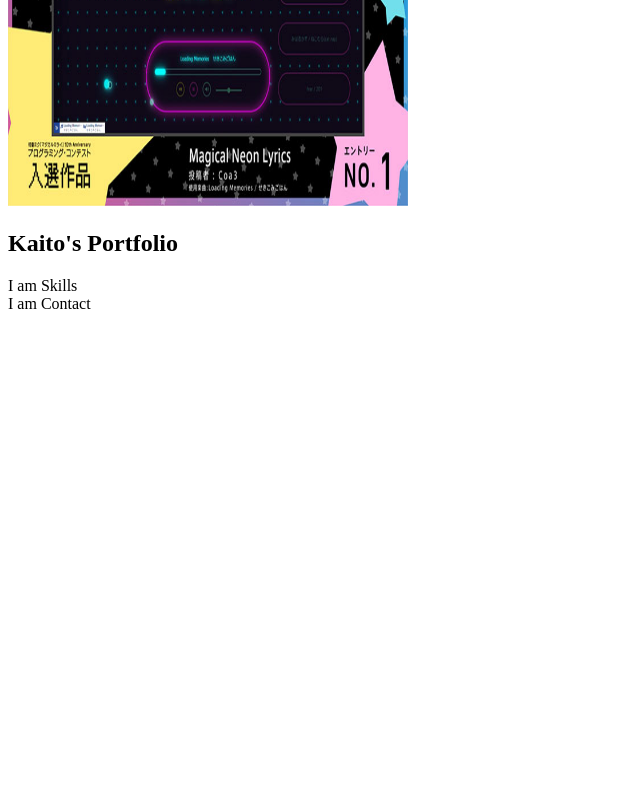
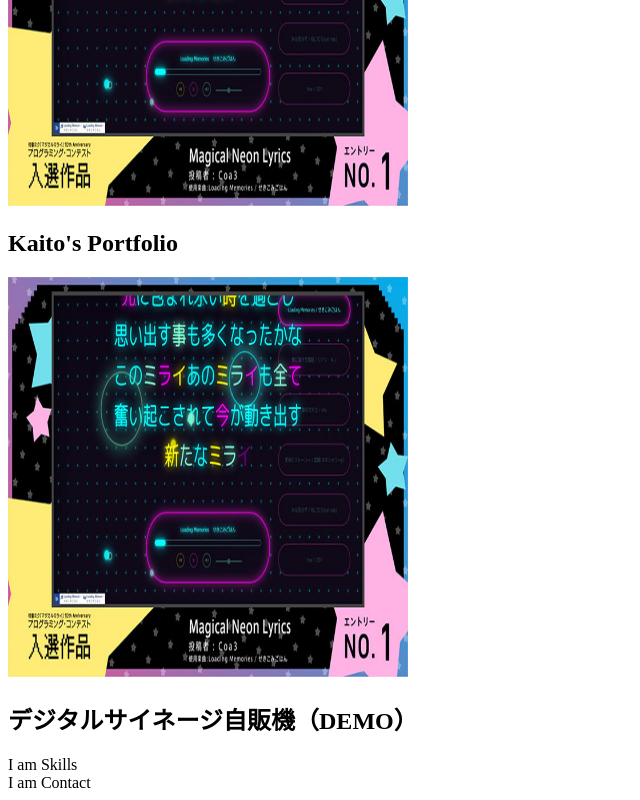
Before and after one commit to lovecoal0928/portfolio-v2, a Next.js app: page / in a window 1280 px wide. Shown: the part 3138-3938 px from the top of the page, without its empty margins (0-640 px from the left). Before the commit the page ends 3459 px from the top, so only its background shows below. Built offline with nearby package versions, Linux system fonts and the light colour scheme.

Commit message:
add プロジェクト５

```diff
--- a/public/projects.json
+++ b/public/projects.json
@@ -34,5 +34,14 @@
         "url":"https://magicalmirai.com/10th/procon/entry_10th_app/entry_app01/",
         "repo":"https://github.com/lovecoal0928/portfolio-v2",
         "lang":["Nextjs","TypeScript","Tailwindcss"]
+    },
+    {
+        "id":5,
+        "name":"デジタルサイネージ自販機（DEMO）",
+        "info":"学内コンテストの制作物で、初めて自分でRESTAPIを作成しDjangoとNextjsとを連結して作成したデジタルサイネージのデモサイトです。Djangoが独自で持っているWebインターフェースがとても見やすくデータの管理もしやすかったです。",
+        "src":"/mmpc-thumb.jpg",
+        "url":"https://github.com/lovecoal0928/vending-front02",
+        "repo":"https://github.com/lovecoal0928/vending-backend",
+        "lang":["Nextjs","TypeScript","Tailwindcss","Django","postgresQL","REST Framework"]
     }
 ]
--- a/styles/globals.css
+++ b/styles/globals.css
@@ -44,13 +44,13 @@
 
   /* ハンバーガーメニュー全般 */
   .BurgerClicked {
-    @apply absolute top-0 left-0 flex-row-reverse h-screen w-screen z-40 bg-[#333]/50
+    @apply absolute top-0 left-0 flex-row-reverse h-screen w-screen z-20 bg-black/60
   }
   .MenuHidden {
-    @apply fixed top-0 right-[-100%] h-screen w-60 z-50 bg-[#eee] ease-in-out duration-300
+    @apply fixed top-0 right-[-100%] h-screen w-60 z-30 bg-[#eee] ease-in-out duration-300
   }
   .MenuVisible {
-    @apply fixed top-0 right-0 h-screen w-60 z-50 bg-[#eee] ease-in-out duration-300
+    @apply fixed top-0 right-0 h-screen w-60 z-30 bg-[#eee] ease-in-out duration-300
   }
   .MenuCols {
     @apply cursor-pointer text-xl flex-col text-right p-7 pr-14 text-[#B91C1C] transition ease-in-out duration-300
```
